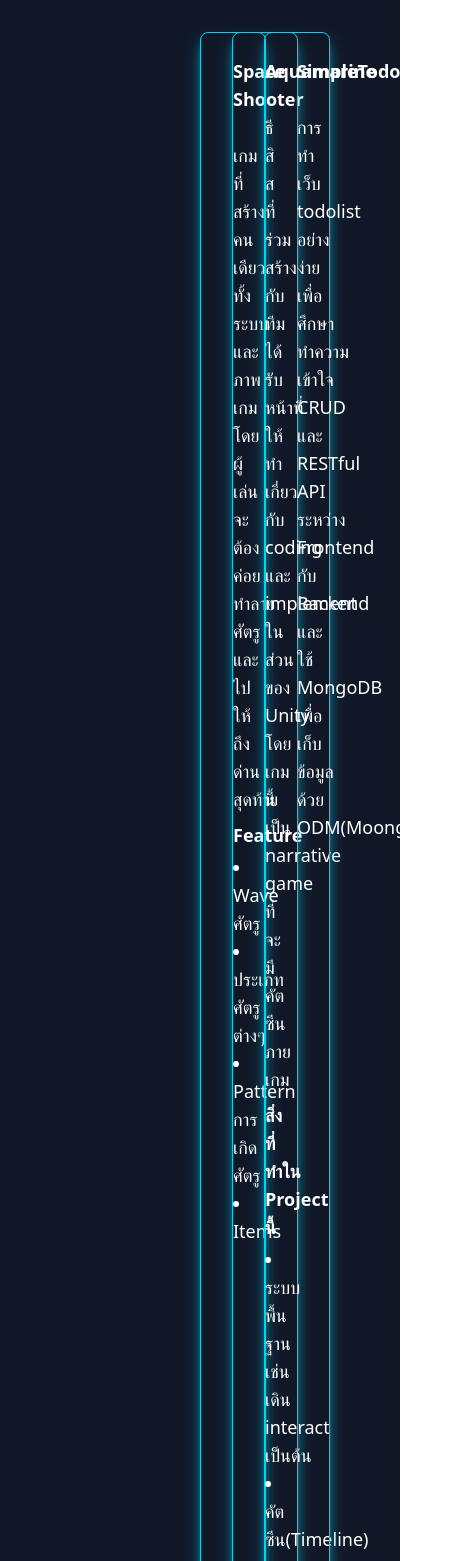
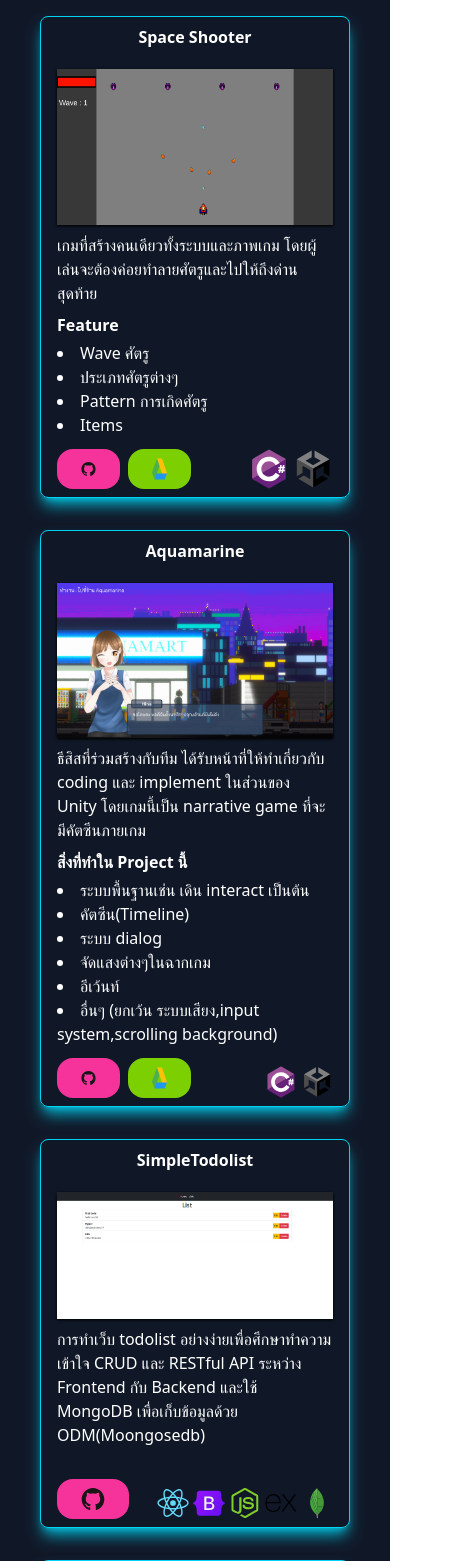
Before and after one commit to GGameover-AI/PortfolioReactTailwind, a React (Vite) app: page / in a window 390 px wide. Shown: the part 1947-3508 px from the top of the page, 463 px wide, since content can reach past the window. Built offline with nearby package versions, Linux system fonts and the light colour scheme.

Commit message:
Projects

```diff
--- a/src/Components/Projects.jsx
+++ b/src/Components/Projects.jsx
@@ -8,12 +8,12 @@
 export default function Projects() {
   return (
     <Element name="Projects">
-      <section className=" bg-gray-900 text-white px-50 py-20">
-        <h1 className="text-center text-5xl font-bold text-cyan-500 mb-10">
+      <section className=" bg-gray-900 text-white px-10 md:px-50 py-20">
+        <h1 className="text-center text-2xl md:text-5xl font-bold text-cyan-500 mb-10">
           Projects
         </h1>
 
-        <section className="grid grid-cols-3 text-lg gap-8">
+        <section className=" grid grid-cols-1 md:grid-cols-3 text-md md:text-lg gap-8">
           {/* Project 1 */}
           <SpaceShooter/>
           {/* Project 2 */}
--- a/src/Components/Projects/Aquamarine.jsx
+++ b/src/Components/Projects/Aquamarine.jsx
@@ -7,17 +7,17 @@
 
 export default function Aquamarine() {
   return (
-    <div className="flex flex-col px-8 py-6 rounded-lg border-1 border-cyan-400 shadow-cyan-400/80 shadow-lg">
+    <div className="flex flex-col px-4 py-2 md:px-8 md:py-6 rounded-lg border-1 border-cyan-400 shadow-cyan-400/80 shadow-lg">
       {/* ชื่อ Project */}
       <h2 className=" font-bold text-center mb-5">Aquamarine</h2>
       {/* รูป Project */}
       <img src={aquamarineCapture} className="mb-2 shadow shadow-black hover:scale-105 hover:shadow-md transition" />
       {/* คำอธิบาย */}
-      <p className="mb-2">
+      <p className="mb-2 text-base">
         ธีสิสที่ร่วมสร้างกับทีม ได้รับหน้าที่ให้ทำเกี่ยวกับ coding และ implement ในส่วนของ Unity
         โดยเกมนี้เป็น narrative game ที่จะมีคัตซีนภายเกม</p>
-        <p className="font-semibold mb-1">สิ่งที่ทำใน Project นี้</p>
-        <ul>
+        <p className="font-semibold mb-1 text-base">สิ่งที่ทำใน Project นี้</p>
+        <ul className="text-base">
           <li className=" list-disc list-inside">ระบบพื้นฐานเช่น เดิน interact เป็นต้น</li>
           <li className=" list-disc list-inside">คัตซีน(Timeline)</li>
           <li className=" list-disc list-inside">ระบบ dialog</li>
@@ -34,20 +34,20 @@
             target="_blank"
             className=" bg-pink-500 px-6 py-2 rounded-2xl hover:bg-pink-400 hover:scale-110 hover:shadow-md hover:shadow-pink-400 transition"
           >
-            <img src={githubIcon} className=" w-8 h-8" />
+            <img src={githubIcon} className=" w-6 h-6 md:w-8 md:h-8" />
           </a>
           <a
             href="https://drive.google.com/drive/u/0/folders/1NKk_uGUbW8mteywXdejD7wTNhNI4h00v"
             target="_blank"
             className=" bg-lime-500 px-6 py-2 rounded-2xl hover:bg-lime-400 hover:scale-110 hover:shadow-md hover:shadow-lime-400 transition"
           >
-            <img src={googledriveIcon} className=" w-8 h-8" />
+            <img src={googledriveIcon} className=" w-6 h-6 md:w-8 md:h-8" />
           </a>
         </div>
         {/* Techstack */}
         <div className="flex justify-end items-center gap-1">
-          <img src={cSharpIcon} className="w-12 h-12" />
-          <img src={unityIcon} className="w-12 h-12" />
+          <img src={cSharpIcon} className="w-8 h-8 md:w-12 md:h-12" />
+          <img src={unityIcon} className="w-8 h-8 md:w-12 md:h-12" />
         </div>
       </div>
     </div>
--- a/src/Components/Projects/PortfolioWeb.jsx
+++ b/src/Components/Projects/PortfolioWeb.jsx
@@ -6,13 +6,13 @@
 
 export default function PortfolioWeb() {
   return (
-    <div className="flex flex-col px-8 py-6 rounded-lg border-1 border-cyan-400 shadow-cyan-400/80 shadow-lg">
+    <div className="flex flex-col px-4 py-2 md:px-8 md:py-6 rounded-lg border-1 border-cyan-400 shadow-cyan-400/80 shadow-lg">
       {/* ชื่อ Project */}
       <h2 className=" font-bold text-center mb-5">Portfolio Website</h2>
       {/* รูป Project */}
       <img src={portfoliowebCapture} className="mb-2 shadow shadow-black hover:scale-105 hover:shadow-md transition" />
       {/* คำอธิบาย */}
-      <p className="mb-5">
+      <p className="mb-5 text-base">
         เว็บไซต์สำหรับเก็บสะสมงานและฝึกการใช้ Tailwind CSS ใช้งานง่าย และเหมาะสำหรับใช้แสดงผลงานตัวเอง
       </p>
       {/* ปุ่มลิงค์และTechStack */}
@@ -22,12 +22,12 @@
             href=""
             className=" bg-pink-500 px-6 py-2 rounded-2xl hover:bg-pink-400 hover:scale-110 hover:shadow-md hover:shadow-pink-400 transition"
           >
-            <img src={webIcon} className=" w-8 h-8" />
+            <img src={webIcon} className=" w-6 h-6 md:w-8 md:h-8" />
           </a>
         </div>
         <div className="flex justify-end items-center gap-1">
-          <img src={reactIcon} className="w-12 h-12" />
-          <img src={tailwindcssIcon} className="w-12 h-12" />
+          <img src={reactIcon} className="w-8 h-8 md:w-12 md:h-12" />
+          <img src={tailwindcssIcon} className="w-8 h-8 md:w-12 md:h-12" />
         </div>
       </div>
     </div>
--- a/src/Components/Projects/SimpleTodolist.jsx
+++ b/src/Components/Projects/SimpleTodolist.jsx
@@ -9,13 +9,13 @@
 
 export default function SimpleTodolist() {
   return (
-    <div className="flex flex-col px-8 py-6 rounded-lg border-1 border-cyan-400 shadow-cyan-400/80 shadow-lg">
+    <div className="flex flex-col px-4 py-2 md:px-8 md:py-6 rounded-lg border-1 border-cyan-400 shadow-cyan-400/80 shadow-lg">
       {/* ชื่อ Project */}
       <h2 className=" font-bold text-center mb-5">SimpleTodolist</h2>
       {/* รูป Project */}
       <img src={todolistCapture} className="mb-2 shadow shadow-black hover:scale-105 hover:shadow-md transition" />
       {/* คำอธิบาย */}
-      <p className="mb-5">
+      <p className="mb-5 text-base">
         การทำเว็บ todolist อย่างง่ายเพื่อศึกษาทำความเข้าใจ CRUD และ RESTful API ระหว่าง Frontend กับ Backend และใช้ MongoDB เพื่อเก็บข้อมูลด้วย ODM(Moongosedb)
       </p>
       {/* ปุ่มลิงค์และTechStack */}
@@ -25,15 +25,15 @@
             href="https://github.com/GGameover-AI/Todo_List"
             className=" bg-pink-500 px-6 py-2 rounded-2xl hover:bg-pink-400 hover:scale-110 hover:shadow-md hover:shadow-pink-400 transition"
           >
-            <img src={githubIcon} className=" w-8 h-8" />
+            <img src={githubIcon} className=" w-6 h-6 md:w-8 md:h-8" />
           </a>
         </div>
         <div className="flex justify-end items-center gap-1">
-          <img src={reactIcon} className="w-12 h-12" />
-          <img src={bootstrapIcon} className="w-12 h-12" />
-          <img src={nodejsIcon} className="w-12 h-12" />
-          <img src={expressIcon} className="w-12 h-12" />
-          <img src={mongodbIcon} className="w-12 h-12" />
+          <img src={reactIcon} className="w-8 h-8 md:w-12 md:h-12" />
+          <img src={bootstrapIcon} className="w-8 h-8 md:w-12 md:h-12" />
+          <img src={nodejsIcon} className="w-8 h-8 md:w-12 md:h-12" />
+          <img src={expressIcon} className="w-8 h-8 md:w-12 md:h-12" />
+          <img src={mongodbIcon} className="w-8 h-8 md:w-12 md:h-12" />
         </div>
       </div>
     </div>
--- a/src/Components/Projects/SpaceShooter.jsx
+++ b/src/Components/Projects/SpaceShooter.jsx
@@ -6,7 +6,7 @@
 
 export default function SpaceShooter() {
   return (
-    <div className="flex flex-col px-8 py-6 rounded-lg border-1 border-cyan-400 shadow-cyan-400/80 shadow-lg">
+    <div className="flex flex-col px-4 py-2 md:px-8 md:py-6 rounded-lg border-1 border-cyan-400 shadow-cyan-400/80 shadow-lg">
       {/* ชื่อ Project */}
       <h2 className=" font-bold text-center mb-5">Space Shooter</h2>
       {/* รูป Project */}
@@ -15,12 +15,12 @@
         className="mb-2 shadow shadow-black hover:scale-105 hover:shadow-md transition"
       />
       {/* คำอธิบาย */}
-      <p className="mb-2">
+      <p className="mb-2 text-base">
         เกมที่สร้างคนเดียวทั้งระบบและภาพเกม
         โดยผู้เล่นจะต้องค่อยทำลายศัตรูและไปให้ถึงด่านสุดท้าย
       </p>
-      <p className=" font-semibold mb-1">Feature</p>
-      <ul>
+      <p className=" font-semibold mb-1 text-base">Feature</p>
+      <ul className="text-base">
         <li className=" list-disc list-inside">Wave ศัตรู</li>
         <li className=" list-disc list-inside">ประเภทศัตรูต่างๆ</li>
         <li className=" list-disc list-inside">Pattern การเกิดศัตรู</li>
@@ -36,20 +36,20 @@
             target="_blank"
             className=" bg-pink-500 px-6 py-2 rounded-2xl hover:bg-pink-400 hover:scale-110 hover:shadow-md hover:shadow-pink-400 transition"
           >
-            <img src={githubIcon} className=" w-8 h-8" />
+            <img src={githubIcon} className="w-6 h-6 md:w-8 md:h-8" />
           </a>
           <a
             href="https://drive.google.com/file/d/1z-acwy48vfDi45FZMxY4ULVGxwqMc8YW/view?usp=drive_link"
             target="_blank"
             className=" bg-lime-500 px-6 py-2 rounded-2xl hover:bg-lime-400 hover:scale-110 hover:shadow-md hover:shadow-lime-400 transition"
           >
-            <img src={googledriveIcon} className=" w-8 h-8" />
+            <img src={googledriveIcon} className="w-6 h-6 md:w-8 md:h-8" />
           </a>
         </div>
         {/* Techstack */}
         <div className="flex justify-end items-center gap-1">
-          <img src={cSharpIcon} className="w-12 h-12" />
-          <img src={unityIcon} className="w-12 h-12" />
+          <img src={cSharpIcon} className="w-10 h-10 md:w-12 md:h-12" />
+          <img src={unityIcon} className="w-10 h-10 md:w-12 md:h-12" />
         </div>
       </div>
     </div>
```
